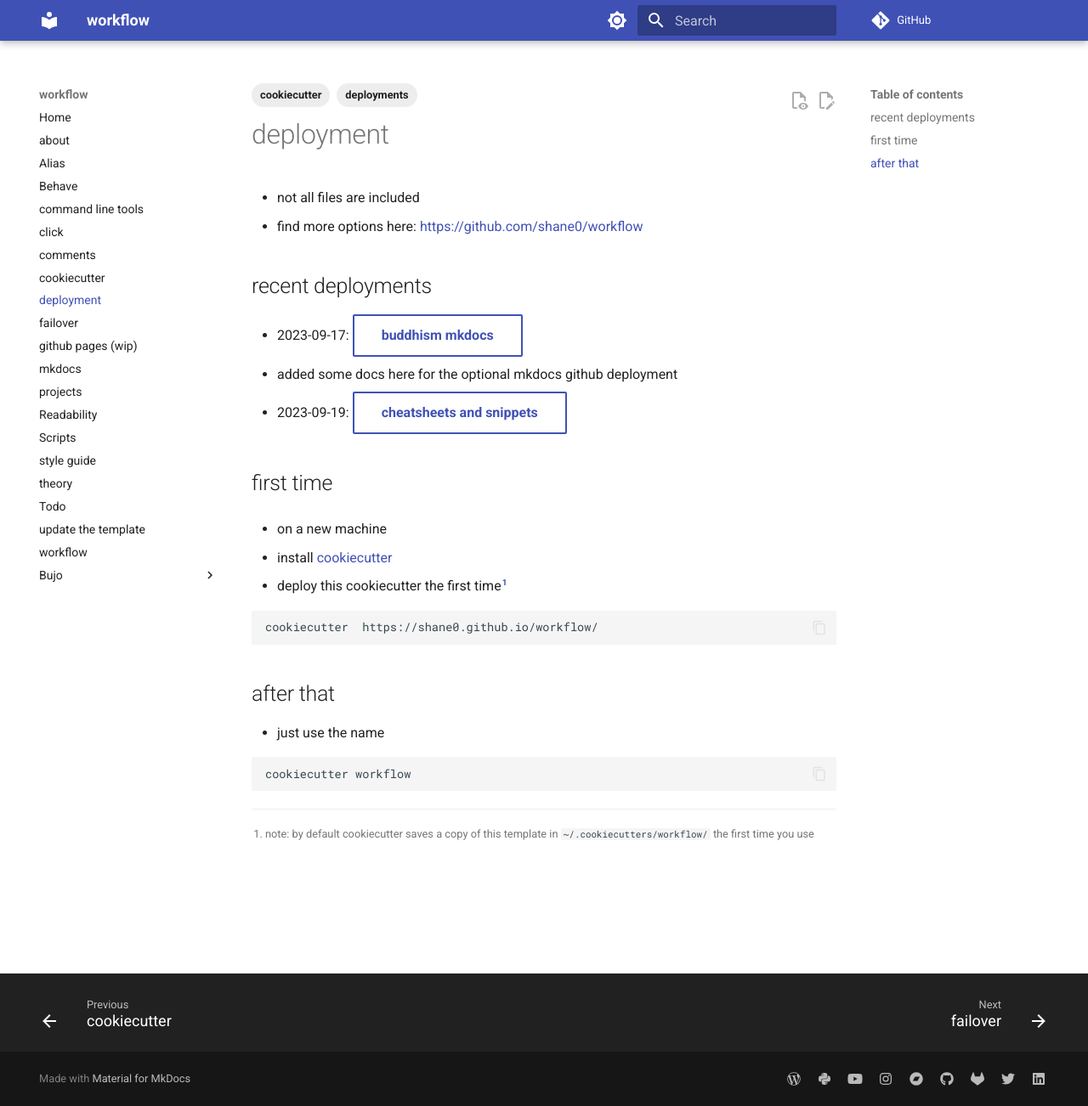
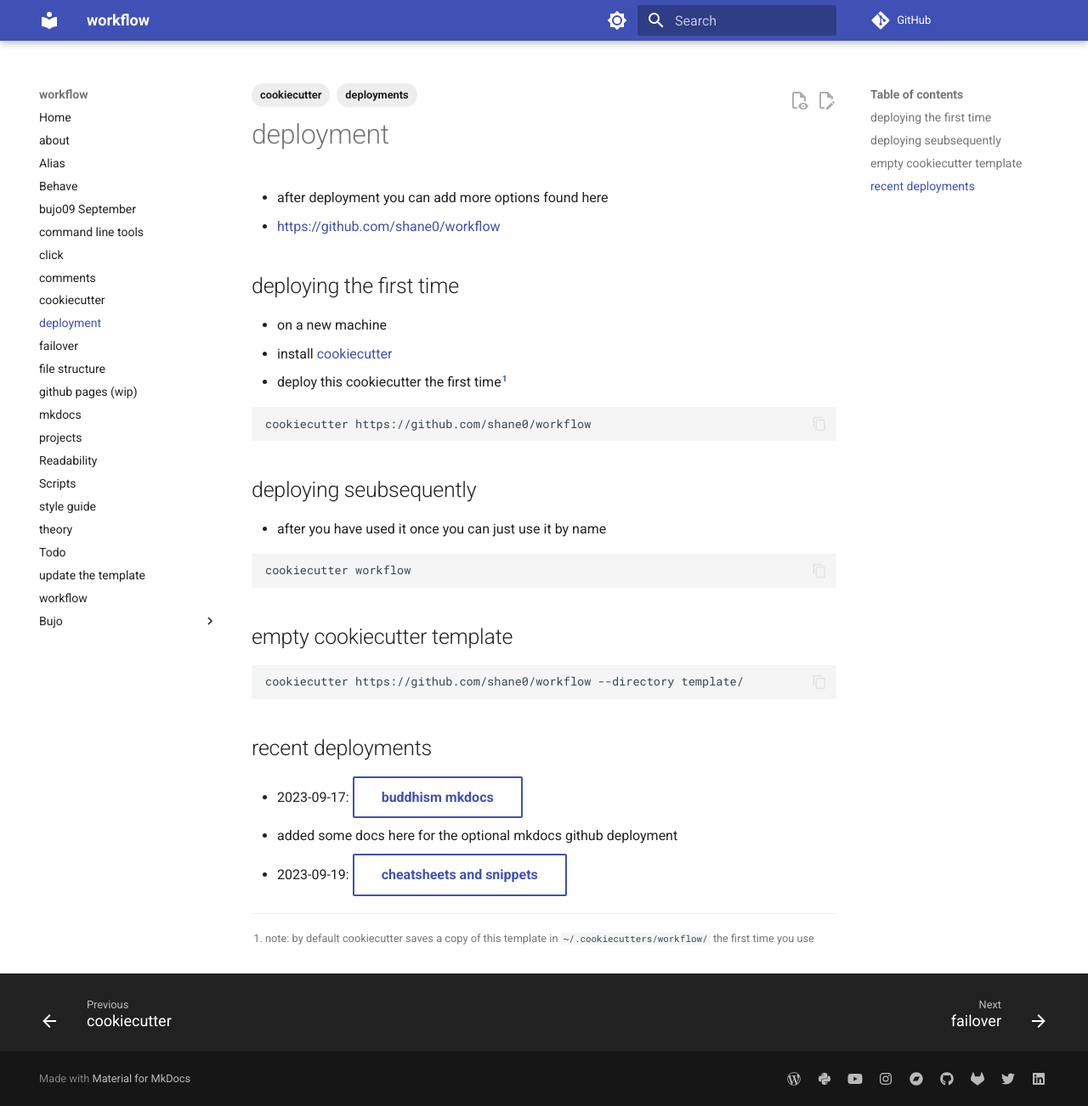
Before and after one commit to shane0/workflow, an MkDocs documentation site: the page built from docs/deploy.md, in a window 1280 px wide and 1302 px high. Shown: the whole window at 85% size. Built offline with MkDocs 1.6.1 and Material for MkDocs 9.7.7, drawn with Linux system fonts in a browser that asks for light colours; comment, search, counter and statistics services are not loaded; the version menu is left out.

Commit message:
docs(workflow): added workflow.md projects.md etc. and started a click app for commitizen

````diff
--- a/docs/deploy.md
+++ b/docs/deploy.md
@@ -5,8 +5,32 @@ tags:
 ---
 # deployment
 
-- not all files are included
-- find more options here: <https://github.com/shane0/workflow>
+- after deployment you can add more options found here
+- <https://github.com/shane0/workflow>
+
+## deploying the first time
+
+- on a new machine
+- install [cookiecutter](https://github.com/cookiecutter/cookiecutter)
+- deploy this cookiecutter the first time[^1]
+
+```sh
+cookiecutter https://github.com/shane0/workflow
+```
+
+## deploying seubsequently
+
+- after you have used it once you can just use it by name
+
+```sh
+cookiecutter workflow
+```
+
+## empty cookiecutter template
+
+```sh
+cookiecutter https://github.com/shane0/workflow --directory template/
+```
 
 ## recent deployments
 
@@ -14,23 +38,4 @@ tags:
   - added some docs here for the optional mkdocs github deployment
 - 2023-09-19: [cheatsheets and snippets](https://shane0.github.io/cheatsheets/){ .md-button }
 
-## first time
-
-- on a new machine
-
-- install [cookiecutter](https://github.com/cookiecutter/cookiecutter)
-- deploy this cookiecutter the first time[^1]
-
-```sh
-cookiecutter  https://shane0.github.io/workflow/
-```
-
-## after that
-
-- just use the name
-
-```sh
-cookiecutter workflow
-```
-
 [^1]: note: by default cookiecutter  saves a copy of this template in  `~/.cookiecutters/workflow/` the first time you use
````
Also changed, not shown: CHANGELOG.md (added, +1 -0 lines), docs/cookiecutter.md (+9 -0 lines), docs/files.md (added, +15 -0 lines), docs/workflow.md (+6 -6 lines), {{cookiecutter.proj_name}}/docs/index.md (+2 -0 lines), {{cookiecutter.proj_name}}/docs/workflow.md (+3 -0 lines), docs/bujo09_September.md (added), 6 other files.
